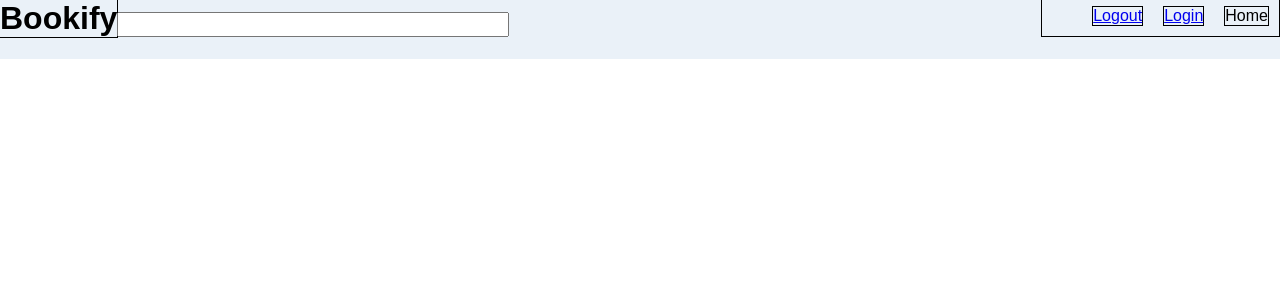
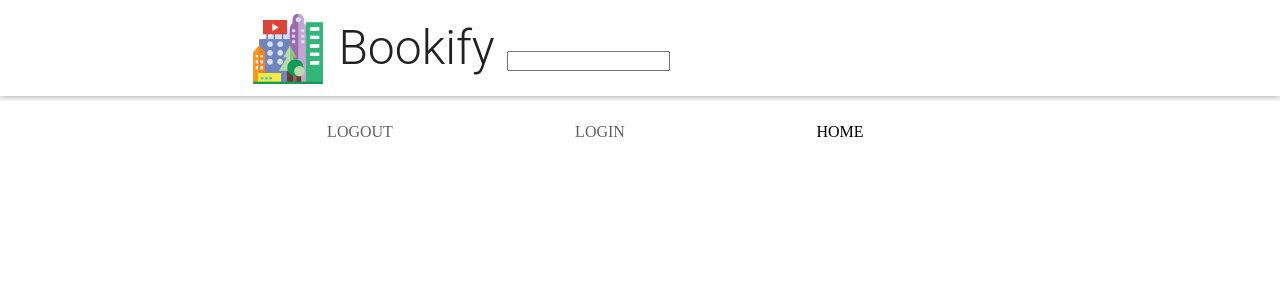
Before and after one commit to darknight1983/bookify_react, a React (Create React App) app in the folder bookify_ui/: page / in a window 1280 px wide. Shown: the top 300 px of the page. Built offline with nearby package versions, Linux system fonts and the light colour scheme.

Commit message:
Added styling for header and navigation.

```diff
--- a/bookify_ui/src/App.js
+++ b/bookify_ui/src/App.js
@@ -33,22 +33,25 @@ class App extends React.Component {
     return (
       <div>
         <header className="header">
-          <h1 className="siteName">Bookify</h1>
-          {/* Binding handleClick to instances of App. */}
-          <input className="author_query" type="text" onKeyUp={this.handleClick.bind(this)} />
-          <nav>
-            <ul>
-              <li><a href="/auth/logout">Logout</a></li>
-              <li><a href="/auth/login">Login</a></li>
-              <li><a href="/home"></a>Home</li>
-            </ul>
-          </nav>
+          <div className="header__inner">
+            <img className="header__logo" src="../images/city.png" alt="iconic view of a cityscape" />
+            <h1 className="header__title">Bookify</h1>
+            {/* Binding handleClick to instances of App. */}
+            <input className="author_query" type="text" onKeyUp={this.handleClick.bind(this)} />
+          </div>
         </header>
-        <section>
+        <nav className="nav">
+          <ul className="nav__list">
+            <li className="nav__item"><a href="/auth/logout">Logout</a></li>
+            <li className="nav__item"><a href="/auth/login">Login</a></li>
+            <li className="nav__item" ><a href="/home"></a>Home</li>
+          </ul>
+        </nav>
+        <main>
           {this.state.books.map(function(book, i) {
             return <Book title={book.volumeInfo.title} key={i}/>
           })}
-        </section>
+        </main>
       </div>
     )
   }
--- a/bookify_ui/src/app.css
+++ b/bookify_ui/src/app.css
@@ -1,32 +1,65 @@
-header {
-  background-color: rgba(234, 241, 248, 1.0);
-  position: relative;
-  top: -21px;
 
+
+
+
+.header {
+  box-shadow: 0 2px 5px rgba(0, 0, 0, 0.26);
+  min-height: 56px;
+  transition: min-height 0.3s;
+  font-family: Roboto;
+  font-size: 12px;
+  color: #424242;
 }
 
-.author_query {
-  width: 30%;
-  display: inline-block;
-  margin: 0 auto;
+.header__inner {
+  width: 800px;
+  margin-left: auto;
+  margin-right: auto;
 }
 
-ul {
-  border: 1px solid black;
+.header__logo {
+  height: 72px;
+  margin-left: 1em;
+  vertical-align: top;
+  margin-top: 12px;
 }
 
-.siteName {
-display: inline-block;
-outline: 1px solid black;
-
+.header__title {
+  font-weight: 300;
+  font-size: 4em;
+  margin: 0.5em 0.25em;
+  display: inline-block;
+  color: #212121;
 }
 
-nav {
-  float: right;
+.nav {
+  width: 800px;
+  margin-left: auto;
+  margin-right: auto;
 }
 
-nav li {
+.nav__list {
+  width: 100%;
+  padding: 0;
+  margin: 0;
+}
+
+.nav__item {
+  box-sizing: border-box;
   display: inline-block;
-  border: 1px solid black;
-  margin: 10px;
+  width: 30%;
+  text-align: center;
+  line-height: 24px;
+  padding: 24px;
+  text-transform: uppercase;
 }
+
+.nav a {
+  text-decoration: none;
+  color: #616161;
+}
+
+.nav a:hover {
+  text-decoration: underline;
+  color: #212121;
+}
--- a/bookify_ui/src/index.css
+++ b/bookify_ui/src/index.css
@@ -1,5 +1,52 @@
+/* http://meyerweb.com/eric/tools/css/reset/
+   v2.0 | 20110126
+   License: none (public domain)
+*/
+
+html, body, div, span, applet, object, iframe,
+h1, h2, h3, h4, h5, h6, p, blockquote, pre,
+a, abbr, acronym, address, big, cite, code,
+del, dfn, em, img, ins, kbd, q, s, samp,
+small, strike, strong, sub, sup, tt, var,
+b, u, i, center,
+dl, dt, dd, ol, ul, li,
+fieldset, form, label, legend,
+table, caption, tbody, tfoot, thead, tr, th, td,
+article, aside, canvas, details, embed,
+figure, figcaption, footer, header, hgroup,
+menu, nav, output, ruby, section, summary,
+time, mark, audio, video {
+	margin: 0;
+	padding: 0;
+	border: 0;
+	font-size: 100%;
+	font: inherit;
+	vertical-align: baseline;
+}
+/* HTML5 display-role reset for older browsers */
+article, aside, details, figcaption, figure,
+footer, header, hgroup, menu, nav, section {
+	display: block;
+}
 body {
-  margin: 0;
-  padding: 0;
-  font-family: sans-serif;
+	line-height: 1;
 }
+ol, ul {
+	list-style: none;
+}
+blockquote, q {
+	quotes: none;
+}
+blockquote:before, blockquote:after,
+q:before, q:after {
+	content: '';
+	content: none;
+}
+table {
+	border-collapse: collapse;
+	border-spacing: 0;
+}
+
+header, nav, footer, section, article, div {
+  box-sizing: border-box;
+}
```
Also changed, not shown: bookify_ui/public/images/city.png (added).
